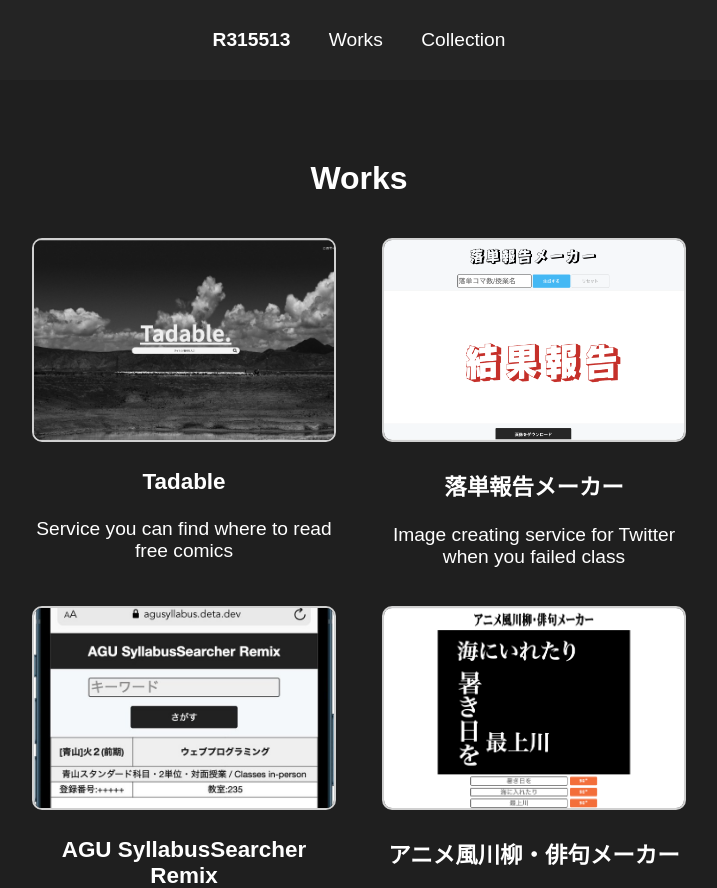
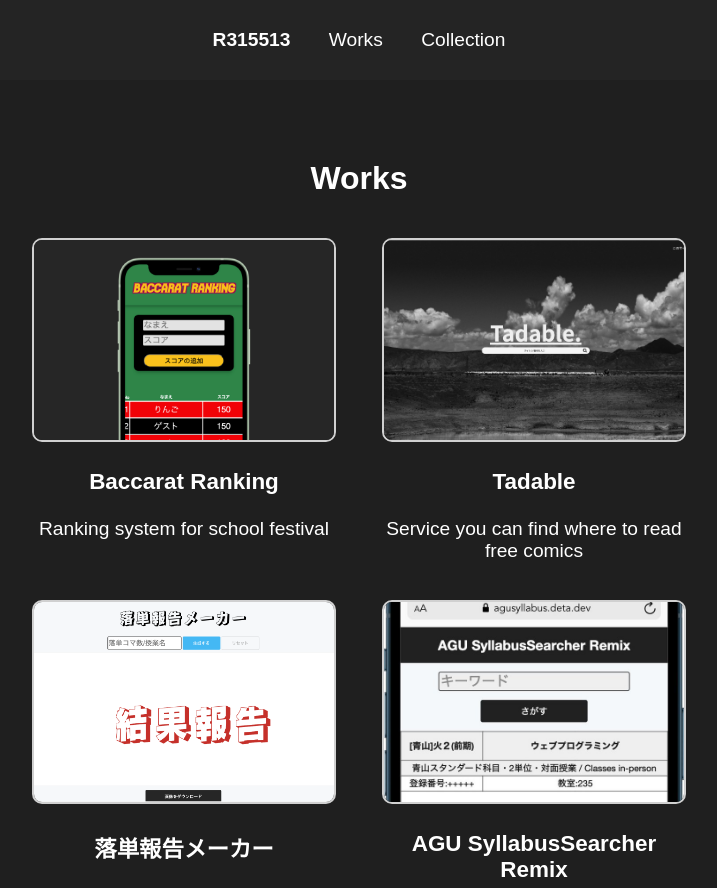
Before and after one commit to ReiSasajima/site, a React (Create React App) app: page /Works in a window 1280 px wide. Shown: the top 888 px of the page, without its empty margins (281-998 px from the left). Built offline with nearby package versions, Linux system fonts and the light colour scheme.

Commit message:
add baccarat-ranking for works list page.

```diff
--- a/src/App.css
+++ b/src/App.css
@@ -6,7 +6,7 @@
 /* ページ全体へのbackground適用 */
 body{
   background-color: #1f1f1f;
-  font-family: sans-serif;
+  font-family: sans-serif, monospace;
 }
 /* .App-header {
   display: flex;
--- a/src/components/WorksList.jsx
+++ b/src/components/WorksList.jsx
@@ -3,9 +3,17 @@ import Tadable from '../static/img/TadableThumbnail.jpg'
 import ifailed from '../static/img/ifailed.png'
 import agusyllabus from '../static/img/agusyllabus.jpeg'
 import senryu from '../static/img/senryu.png'
+import baccarat from '../static/img/baccarat.jpeg'
 const WorksList = () => {
   return (
     <div className='List-Wrapper'>
+      <a className='List' href="https://agusyllabus.deta.dev/">
+        <div>
+          <img src={baccarat} alt="作品の画像" />
+          <h3 className='List-Title'>Baccarat Ranking</h3>
+          <p className='List-Description'>Ranking system for school festival</p>
+        </div>
+      </a>
       <a className='List' href="https://tadable.herokuapp.com/">
         <div>
           <img src={Tadable} alt="作品の画像" />
@@ -27,7 +35,7 @@ const WorksList = () => {
           <p className='List-Description'>Recreated syllabus searching system of University</p>
         </div>
       </a>
-      <a className='List' href="https://agusyllabus.deta.dev/">
+      <a className='List' href="https://casinorank.herokuapp.com/">
         <div>
           <img src={senryu} alt="作品の画像" />
           <h3 className='List-Title'>アニメ風川柳・俳句メーカー</h3>
```
Also changed, not shown: src/static/img/baccarat.jpeg (added).
